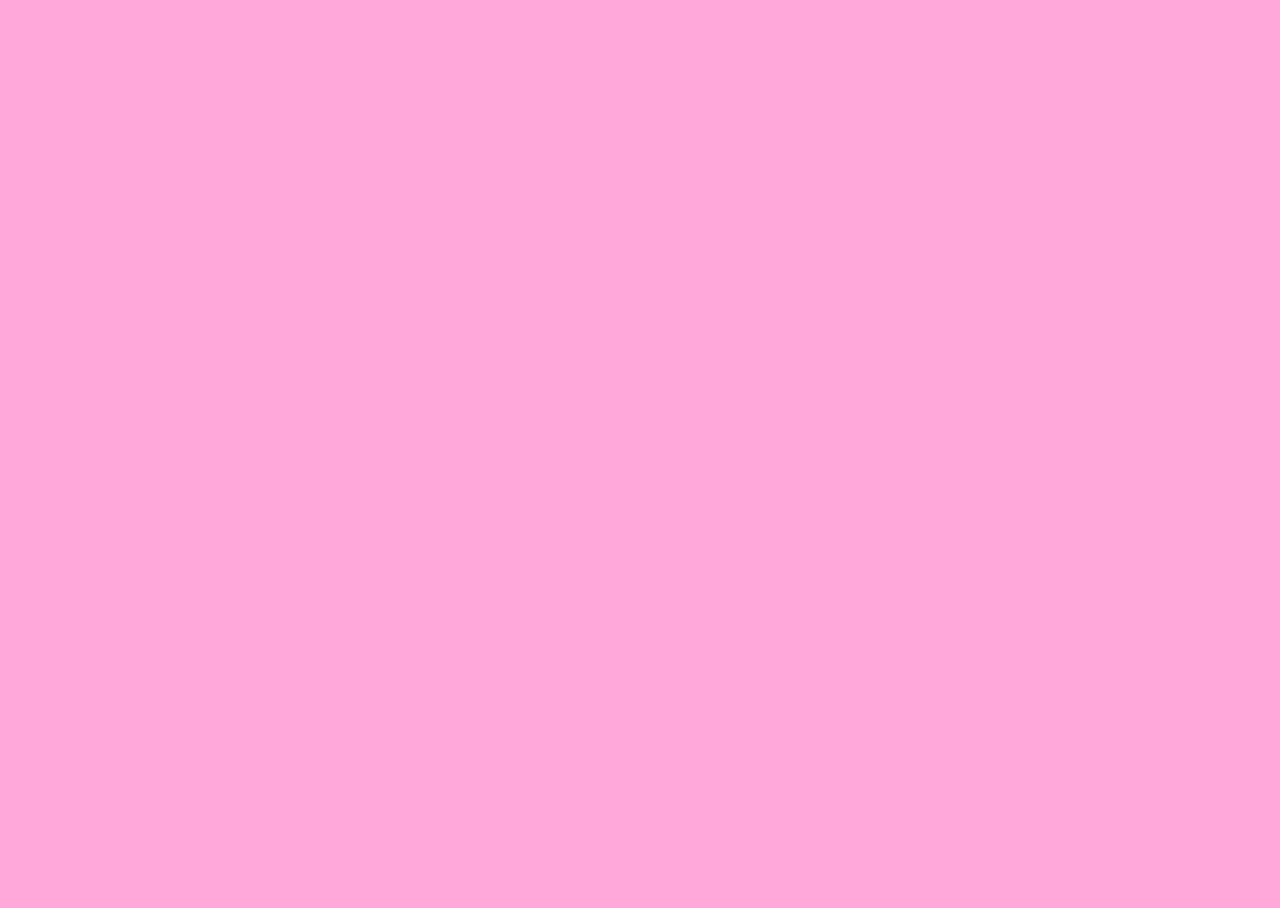
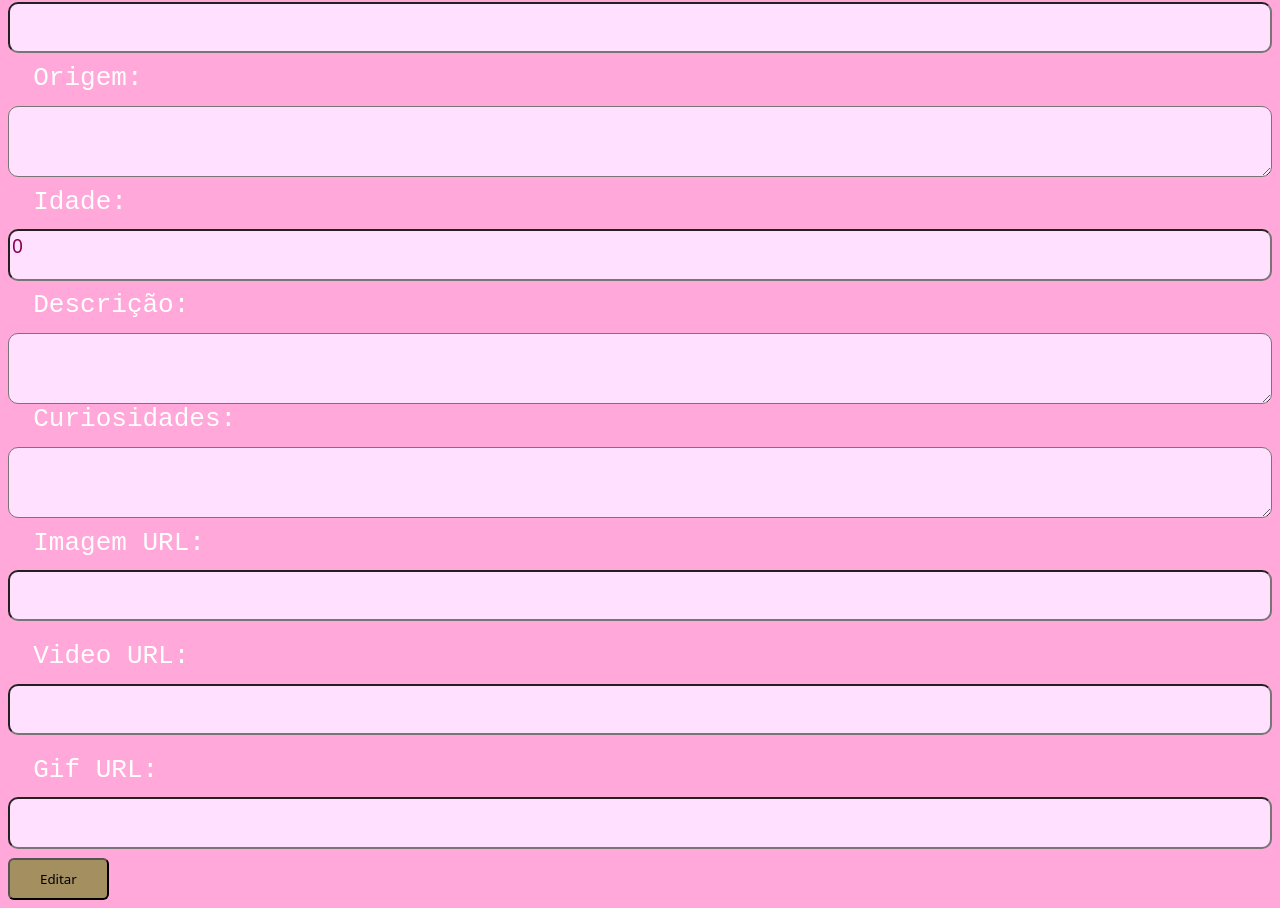
Before and after one commit to bebossi/pinkpower, a React (Create React App) app: page /editCharacter/1 in a window 1280 px wide. Shown: the part 199-1107 px from the top of the page. Before the commit the page ends 800 px from the top, so only its background shows below. Built offline with nearby package versions, Linux system fonts and the light colour scheme; no server answers.

Commit message:
Atualização editpage, characterpage, e link to editpage

```diff
--- a/src/Components/CharacterPage/index.js
+++ b/src/Components/CharacterPage/index.js
@@ -5,6 +5,7 @@ import { useState } from "react";
 import ReactPlayer from "react-player";
 import { useNavigate } from "react-router";
 import style from "./style.module.css";
+import { Link } from "react-router-dom";
 
 export function CharacterPage() {
   const [character, setCharacter] = useState([]);
@@ -124,9 +125,11 @@ export function CharacterPage() {
           <button onClick={handdleBack} className={style.button}>
             Voltar
           </button>
-          <button onClick={handdleBack} className={style.buttonEdit}>
+         <Link to={`/editCharacter/${params.characterId}`} >
+          <button className={style.buttonEdit}>
             Editar
           </button>
+          </Link>
           <button onClick={handleDelete} className={style.buttonCancel}>
             Deletar
           </button>
--- a/src/Components/CreateCharacter/index.js
+++ b/src/Components/CreateCharacter/index.js
@@ -1,6 +1,7 @@
 import { useState } from "react";
 import { api } from "../../utils/api";
 import { useNavigate } from "react-router-dom";
+import style from "./style.module.css"
 
 export function CreateCharacter(){
     const navigate = useNavigate();
@@ -19,7 +20,6 @@ export function CreateCharacter(){
      function handleChange(e) {
         setCharacter({...character, [e.target.name]: e.target.value});
     }
-
 
     async function handleSubmit(e) {
         try{
@@ -40,33 +40,86 @@ export function CreateCharacter(){
         <>
         <h1>Criar novo personagem</h1>
 
-        <form onSubmit={handleSubmit} >
-            <label htmlFor="name" >Nome:</label>
-            <input id="name" name="name" value={character.name} onChange={handleChange} />
+        <form onSubmit={handleSubmit} className={style.form} >
+            <div className={style.divForm} >
+            <label htmlFor="name" >Nome: </label>
+            <input id="name" name="name" value={character.name} onChange={handleChange} className={style.input} />
+            </div>
 
+
+            <div className={style.divForm} >
             <label htmlFor="origin" >Origem:</label>
             <input id="origin" name="origin" value={character.origin} onChange={handleChange} />
+            </div>
 
+            <div className={style.divForm} >
             <label htmlFor="age" >Idade:</label>
             <input id="age"  type="number" name="age" value={character.age} onChange={handleChange} />
+            </div>
 
+            <div className={style.divForm} >
+            <label htmlFor="description"  >Descrição:</label>
+            <textarea id="description"  name="description" value={character.description} onChange={handleChange} />
+            </div>
+
+            <div className={style.divForm} >
+            <label htmlFor="curiosity"  >Curiosidades:</label>
+            <textarea id="curiosity" name="curiosity" value={character.curiosity} onChange={handleChange} />
+            </div>
+
+            <div className={style.divForm} >
             <label htmlFor="imageURL"  >Imagem URL:</label>
             <input id="imageURL" name="imageURL" value={character.imageURL} onChange={handleChange} />
+            </div>
 
+            <div className={style.divForm} >
             <label htmlFor="videoURL"  >Video URL:</label>
             <input id="videoURL" name="videoURL" value={character.videoURL} onChange={handleChange} />
+            </div>
 
-            <label htmlFor="description"  >Descrição:</label>
-            <input id="description"  name="description" value={character.description} onChange={handleChange} />
-
-            <label htmlFor="curiosity"  >Curiosidades:</label>
-            <input id="curiosity" name="curiosity" value={character.curiosity} onChange={handleChange} />
-
-            <label htmlFor="gifURL"  >Curiosidades:</label>
+            <div className={style.divForm} >
+            <label htmlFor="gifURL"  >Gif URL:</label>
             <input id="gifURL" name="gifURL" value={character.gifURL} onChange={handleChange} />
+            </div>
 
             <button>Criar Personagem </button>
         </form>
         </>
     )
 }
+
+// return (
+//     <>
+//     <h1>Criar novo personagem</h1>
+
+//     <form onSubmit={handleSubmit} className={style.form} >
+//         <div className={style.divForm} >
+//         <label htmlFor="name" >Nome:</label>
+//         <input id="name" name="name" value={character.name} onChange={handleChange} />
+//         </div>
+
+//         <label htmlFor="origin" >Origem:</label>
+//         <input id="origin" name="origin" value={character.origin} onChange={handleChange} />
+
+//         <label htmlFor="age" >Idade:</label>
+//         <input id="age"  type="number" name="age" value={character.age} onChange={handleChange} />
+
+//         <label htmlFor="imageURL"  >Imagem URL:</label>
+//         <input id="imageURL" name="imageURL" value={character.imageURL} onChange={handleChange} />
+
+//         <label htmlFor="videoURL"  >Video URL:</label>
+//         <input id="videoURL" name="videoURL" value={character.videoURL} onChange={handleChange} />
+
+//         <label htmlFor="description"  >Descrição:</label>
+//         <input id="description"  name="description" value={character.description} onChange={handleChange} />
+
+//         <label htmlFor="curiosity"  >Curiosidades:</label>
+//         <input id="curiosity" name="curiosity" value={character.curiosity} onChange={handleChange} />
+
+//         <label htmlFor="gifURL"  >Curiosidades:</label>
+//         <input id="gifURL" name="gifURL" value={character.gifURL} onChange={handleChange} />
+
+//         <button>Criar Personagem </button>
+//     </form>
+//     </>
+// )
--- /dev/null
+++ b/src/Components/CreateCharacter/style.module.css
@@ -0,0 +1,35 @@
+.form{
+    display: flex;
+    flex-direction: column;
+    flex-wrap: wrap;
+}
+
+.divForm{
+    display: flex;
+    flex-direction: column;
+    justify-content: center;
+    height: 7.1em;
+}
+
+.divForm label {
+    font-family: monospace;
+    font-size: 2em;
+    padding-left: 2%;
+    padding-bottom: 1%;
+}
+
+.divForm input{
+    background-color: #ffe0ff;
+    border-radius: 10px;
+    color: #89004f;
+    font-size: 1.2em;
+    padding-bottom: 1em;
+}
+
+.divForm textarea{
+    background-color: #ffe0ff;
+    border-radius: 10px;
+    color: #89004f;
+    font-size: 1.2em;
+    padding-bottom: 1em;
+}
--- a/src/Components/EditCharacter/index.js
+++ b/src/Components/EditCharacter/index.js
@@ -1,6 +1,8 @@
 import { useState, useEffect } from "react";
 import { api } from "../../utils/api";
 import { useNavigate, useParams } from "react-router-dom";
+import style from "./style.module.css"
+
 
 export function EditCharacter(){
     const navigate = useNavigate();
@@ -53,31 +55,47 @@ export function EditCharacter(){
         <h1>Editar personagem</h1>
 
         <form onSubmit={handleSubmit} >
+             <div className={style.divForm} >
             <label htmlFor="name" >Nome:</label>
             <input id="name" name="name" value={character.name} onChange={handleChange} />
+            </div>
 
+            <div className={style.divForm} >
             <label htmlFor="origin" >Origem:</label>
-            <input id="origin" name="origin" value={character.origin} onChange={handleChange} />
+            <textarea id="origin" name="origin" value={character.origin} onChange={handleChange} />
+            </div>
 
+            <div className={style.divForm} >
             <label htmlFor="age" >Idade:</label>
             <input id="age"  type="number" name="age" value={character.age} onChange={handleChange} />
+            </div>
 
+            <div className={style.divForm} >
+            <label htmlFor="description"  >Descrição:</label>
+            <textarea id="description"  name="description" value={character.description} onChange={handleChange} />
+            </div>
+
+            <div className={style.divForm} >
+            <label htmlFor="curiosity"  >Curiosidades:</label>
+            <textarea id="curiosity" name="curiosity" value={character.curiosity} onChange={handleChange} />
+            </div>
+
+            <div className={style.divForm} >
             <label htmlFor="imageURL"  >Imagem URL:</label>
             <input id="imageURL" name="imageURL" value={character.imageURL} onChange={handleChange} />
+            </div>
 
+            <div className={style.divForm} >
             <label htmlFor="videoURL"  >Video URL:</label>
             <input id="videoURL" name="videoURL" value={character.videoURL} onChange={handleChange} />
+            </div>
 
-            <label htmlFor="description"  >Descrição:</label>
-            <input id="description"  name="description" value={character.description} onChange={handleChange} />
+            <div className={style.divForm} >
+            <label htmlFor="gifURL"  >Gif URL:</label>
+            <input id="gifURL" name="gifURL" value={character.gifURL} onChange={handleChange} />
+            </div>
 
-            <label htmlFor="curiosity"  >Curiosidades:</label>
-            <input id="curiosity" name="curiosity" value={character.curiosity} onChange={handleChange} />
-
-            <label htmlFor="gifURL"  >Curiosidades:</label>
-            <input id="gifURL" name="gifURL" value={character.gifURL} onChange={handleChange} />
-
-            <button>Editar</button>
+            <button className={style.btn} >Editar</button>
         </form>
         </>
     )
--- /dev/null
+++ b/src/Components/EditCharacter/style.module.css
@@ -0,0 +1,62 @@
+.form{
+    display: flex;
+    flex-direction: column;
+    flex-wrap: wrap;
+}
+
+.divForm{
+    display: flex;
+    flex-direction: column;
+    justify-content: center;
+    height: 7.1em;
+}
+
+.divFormLong{
+    display: flex;
+    flex-direction: column;
+    justify-content: center;
+    height: 7.1em;
+}
+
+.divForm label {
+    font-family: monospace;
+    font-size: 2em;
+    padding-left: 2%;
+    padding-bottom: 1%;
+}
+
+.divForm label {
+    font-family: monospace;
+    font-size: 2em;
+    padding-left: 2%;
+    padding-bottom: 1%;
+}
+
+.divForm input{
+    background-color: #ffe0ff;
+    border-radius: 10px;
+    color: #89004f;
+    font-size: 1.2em;
+    padding-bottom: 1em;
+}
+
+
+.divForm textarea{
+    background-color: #ffe0ff;
+    border-radius: 10px;
+    color: #89004f;
+    font-size: 1.2em;
+    padding-bottom: 1em;
+}
+
+.btn {
+    color: black;
+    background-color: #7c852ab0;
+    padding: 10px 30px 10px 30px;
+    border-radius: 6px;
+}
+.btn:hover{
+    background-color: #e5ff00;
+    font-weight: bold;
+    transition: .2s ease;
+}
```
